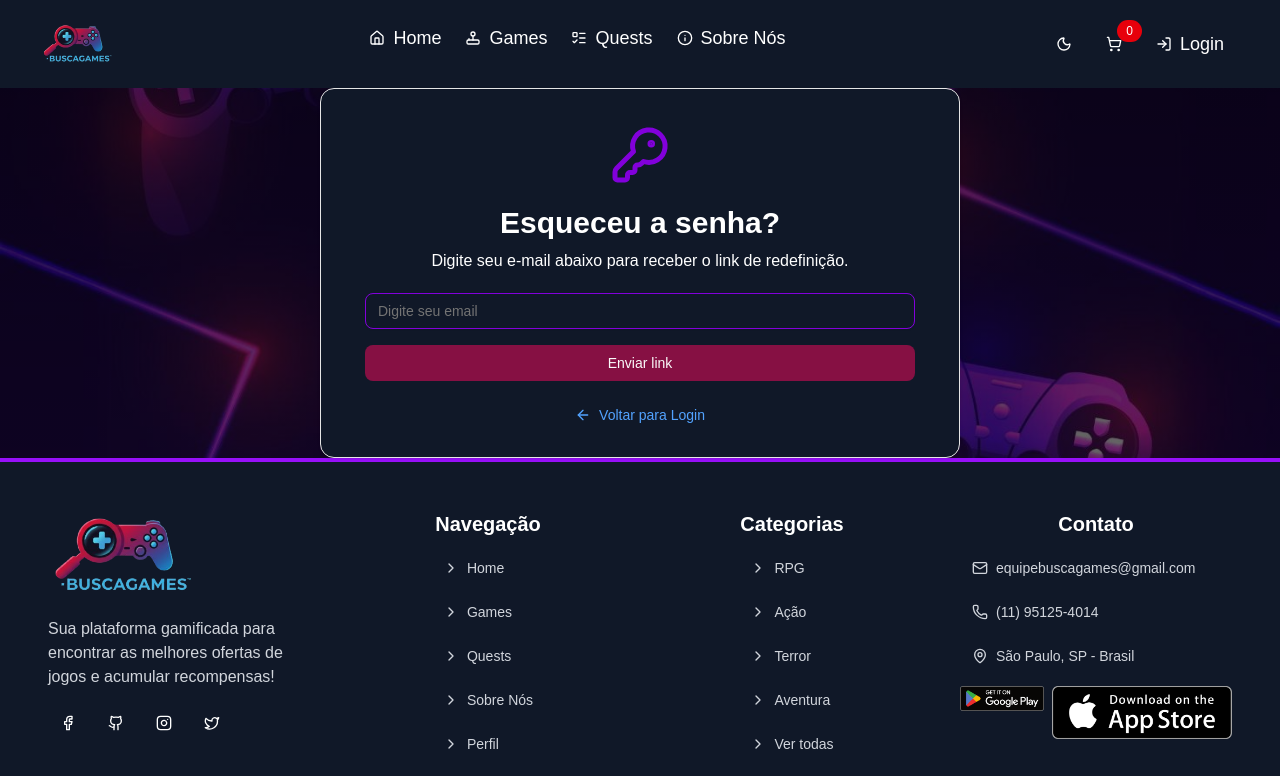
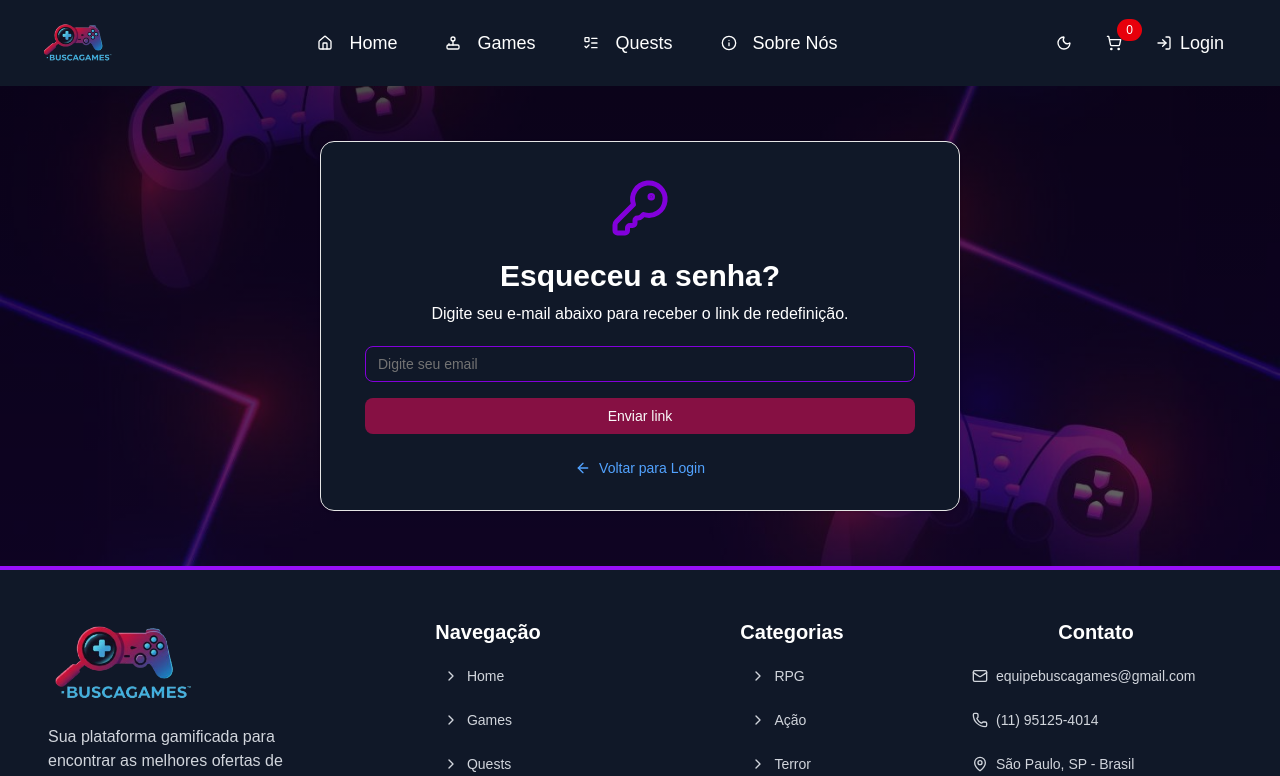
Before and after one commit to Lsko27/BuscaGames_2.0, a Next.js app: page /forgot-password in a window 1280 px wide. Shown: the top 776 px of the page. Built offline with nearby package versions, Linux system fonts and the light colour scheme.

Commit message:
chore: adjusting Navitens height and forgot password image height

```diff
--- a/src/app/_components/header.tsx
+++ b/src/app/_components/header.tsx
@@ -41,11 +41,27 @@ const Header = () => {
       </div>
 
       {/* Links */}
-      <div className="hidden space-y-3 text-white md:flex">
-        <NavItem href="/" icon={<HomeIcon />} label="Home" />
-        <NavItem href="/games" icon={<Joystick />} label="Games" />
-        <NavItem href="/quests" icon={<ListTodo />} label="Quests" />
-        <NavItem href="/about" icon={<InfoIcon />} label="Sobre Nós" />
+      <div className="hidden justify-center space-x-6 text-white md:flex">
+        <NavItem
+          href="/"
+          icon={<HomeIcon className="mr-2 h-6 w-6" />}
+          label="Home"
+        />
+        <NavItem
+          href="/games"
+          icon={<Joystick className="mr-2 h-6 w-6" />}
+          label="Games"
+        />
+        <NavItem
+          href="/quests"
+          icon={<ListTodo className="mr-2 h-6 w-6" />}
+          label="Quests"
+        />
+        <NavItem
+          href="/about"
+          icon={<InfoIcon className="mr-2 h-6 w-6" />}
+          label="Sobre Nós"
+        />
       </div>
 
       {/* Botões (lua, carrinho, login) */}
--- a/src/app/forgot-password/page.tsx
+++ b/src/app/forgot-password/page.tsx
@@ -5,7 +5,7 @@ import Image from "next/image"
 
 const ForgotPasswordPage = () => {
   return (
-    <div className="relative flex min-h-[60%] items-center justify-center">
+    <div className="relative flex min-h-[60vh] items-center justify-center">
       {/* Background */}
       <div className="absolute inset-0">
         <Image
```
